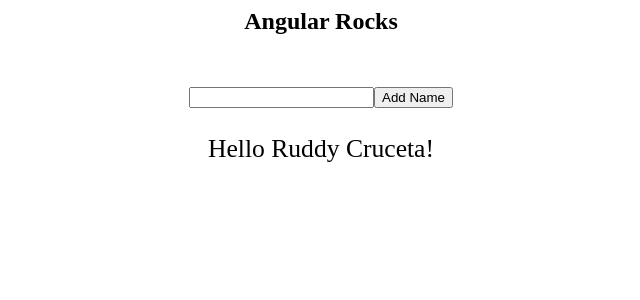
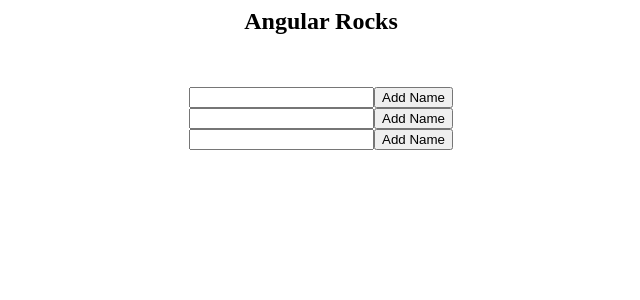
Before and after one commit to tecnology8/AngularExamples, an Angular app: page / in a window 1280 px wide. Shown: the top 300 px of the page, without its empty margins (319-959 px from the left). Built offline with nearby package versions, Linux system fonts and the light colour scheme.

Commit message:
Directiva ngForof

```diff
--- a/src/app/app.component.html
+++ b/src/app/app.component.html
@@ -5,4 +5,5 @@
   </div>
   <br/>
 <custom-hello #myHelloComponent [name]="myName" (sayHello)="onSayHello($event)"></custom-hello>
+<custom-hello *ngFor="let greetingName of [John, Peter]" [name]="greetingName"></custom-hello>
 </div>
--- a/src/app/hello/hello.component.html
+++ b/src/app/hello/hello.component.html
@@ -2,6 +2,6 @@
   <input type="text" [(ngModel)]="inputName">
   <button (click)="addName()">Add Name</button>
 </div>
-<p (click)="onNameClick()">
-  Hello {{name}}!
+<p *ngFor="let item of nameList; index as i" (click)="onNameClick()">
+  {{i}} - Hello {{name}}!
   </p>
```
